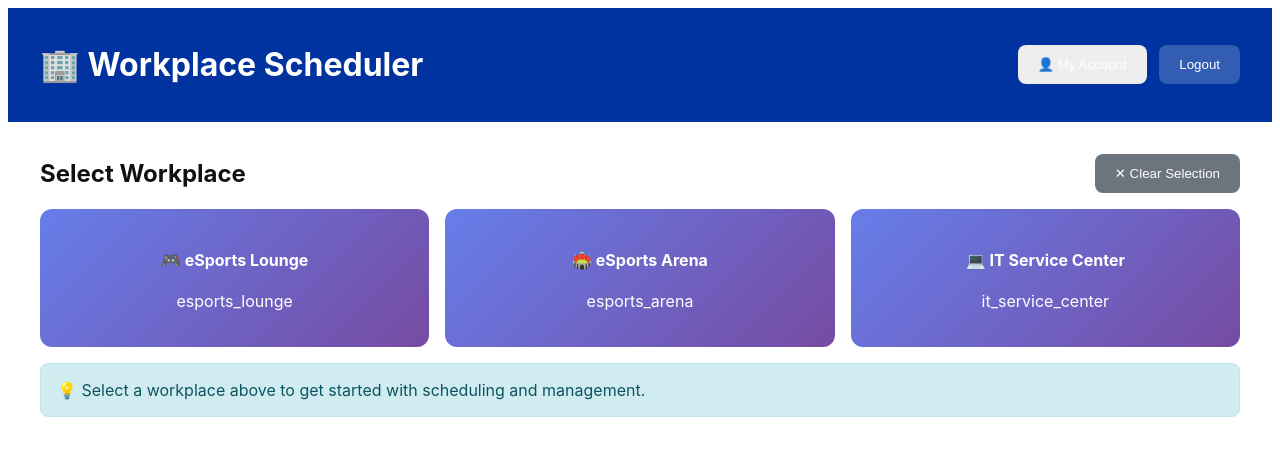
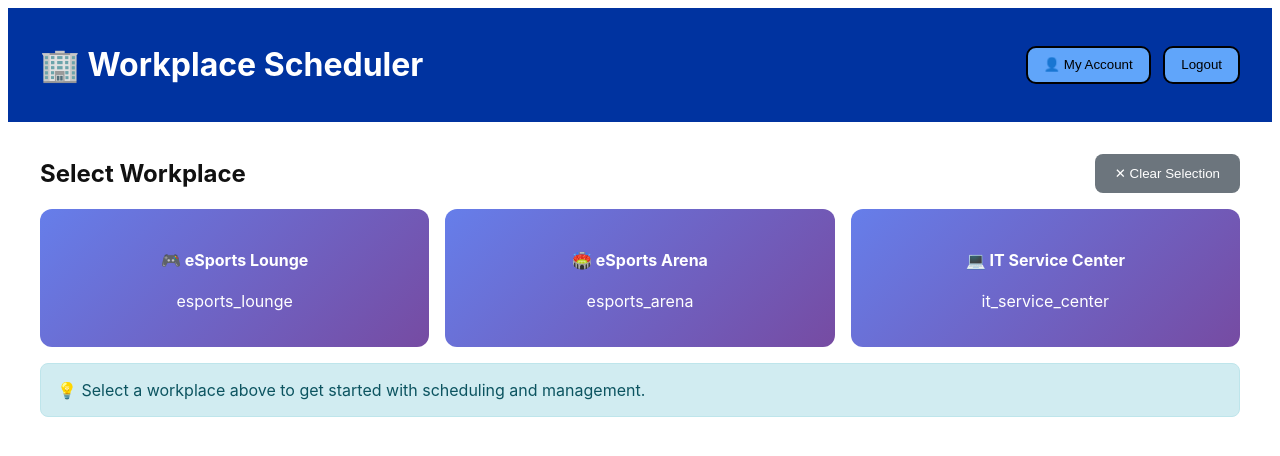
Before and after one commit to finn1817/Workplace-Manager, a plain HTML site: page dashboard.html in a window 1280 px wide. Drawn offline with Linux system fonts and the light colour scheme; no server answers; sample sign-in values are in the browser's storage.

Commit message:
feat: Enhance header button styles for consistent appearance and readability across themes

```diff
--- a/dashboard.html
+++ b/dashboard.html
@@ -18,6 +18,18 @@
 		.loading { text-align:center; color:#667eea; padding:1rem; }
 		.error { background:#f8d7da; border:1px solid #f5c6cb; color:#721c24; padding:1rem; border-radius:8px; margin:1rem 0; }
 		.info { background:#d1ecf1; border:1px solid #bee5eb; color:#0c5460; padding:1rem; border-radius:8px; margin:1rem 0; }
+
+		/* Consistent header button look (black outline, blue background, black text) */
+		.header .header-btn {
+			background: var(--header-button-blue, #60a5fa) !important; /* lighter blue for black text readability */
+			color: #000 !important;
+			border: 2px solid #000 !important;
+			border-radius: 10px !important;
+			box-shadow: none !important;
+			padding: 0.6rem 1rem !important;
+		}
+		.header .header-btn + .header-btn { margin-left: .5rem; }
+		.header .header-btn:hover { filter: brightness(0.95); }
 	</style>
     <link rel="stylesheet" href="./theme/theme-toggle-per-user.css" />
 </head>
@@ -26,9 +38,9 @@
 	<div class="header">
 		<h1>🏢 Workplace Scheduler</h1>
 		<div>
-			<a id="manageWorkersBtn" class="btn" href="manage-workers.html" style="display:none;background:#ffc107;color:#212529;margin-right:0.5rem;">👥 Manage Workers</a>
-			<button class="btn" id="myAccountBtn" style="background:#eee;color:#333;margin-right:0.5rem;">👤 My Account</button>
-			<button class="btn" id="logoutBtn" style="background: rgba(255,255,255,0.2); color:white;">Logout</button>
+			<a id="manageWorkersBtn" class="btn header-btn" href="manage-workers.html" style="display:none;">👥 Manage Workers</a>
+			<button class="btn header-btn" id="myAccountBtn">👤 My Account</button>
+			<button class="btn header-btn" id="logoutBtn">Logout</button>
 		</div>
 	</div>
 	<div id="adminControls" class="container" style="display:none;">
--- a/theme/theme-toggle-per-user.css
+++ b/theme/theme-toggle-per-user.css
@@ -6,6 +6,24 @@
 
 /* Keep links/buttons in header readable */
 .header a, .header button { color: #ffffff !important; }
+
+/* Unified header action button appearance regardless of theme */
+.header .header-btn {
+	background: var(--header-button-blue, #60a5fa) !important; /* lighter blue so black text has contrast */
+	color: #000 !important;
+	border: 2px solid #000 !important;
+	border-radius: 10px !important;
+	box-shadow: none !important;
+}
+.header .header-btn:hover { filter: brightness(0.95); }
+
+/* Make the floating theme toggle visually match header buttons */
+.theme-toggle-btn {
+	background: var(--header-button-blue, #60a5fa) !important;
+	color: #000 !important;
+	border: 2px solid #000 !important;
+	border-radius: 10px !important;
+}
 /* Fredonia theme: global tokens and theme surfaces */
 :root{
 	--fredonia-blue: #08519C; /* primary banner */
```
